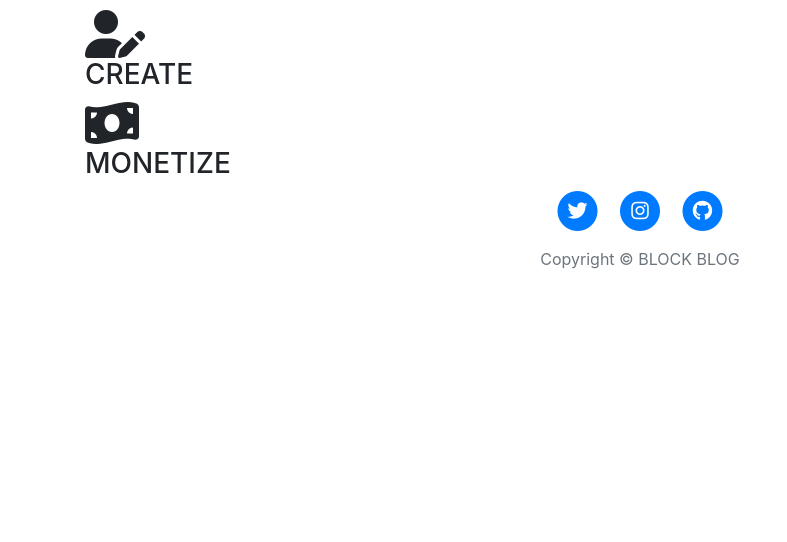
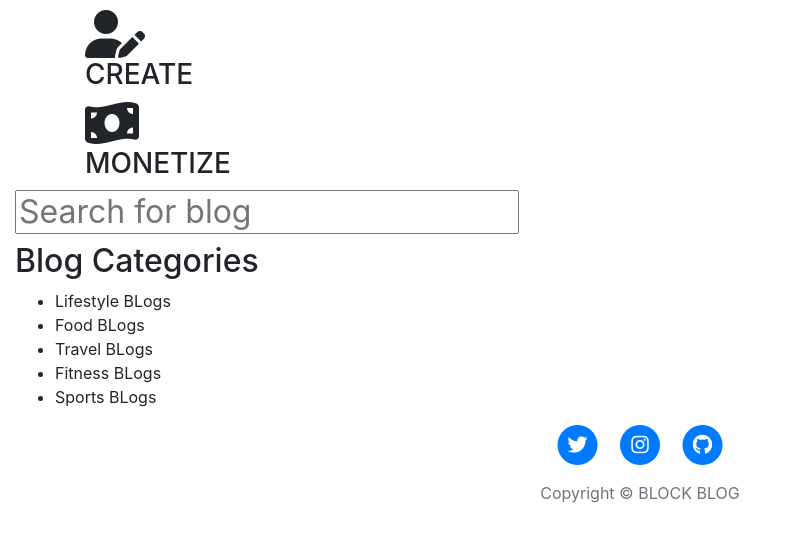
Before and after one commit to Murathe/BlockBlog, a Python web app: template app/templates/index.html in a window 1280 px wide. Shown: the part 208-750 px from the top of the page, without its empty margins (0-787 px from the left). Run offline with Jinja, Linux system fonts and the light colour scheme; the template is opened without the code that fills it, so the values that code supplies are empty; some libraries are stand-ins or nearby versions.

Commit message:
Add sidebar section and logic.

```diff
--- a/app/templates/index.html
+++ b/app/templates/index.html
@@ -60,7 +60,27 @@
 
 
     </div>
-    <div class="col-md-3" id="topics">
+    <div class="col-md-3" id="blogs">
+      <div class="sidebar">
+        <div class="section search">
+          <h2 class="section-title">
+          <form action="index.html" method="POST">
+            <input type="text" name=""search-term" class="text-input" placeholder="Search for blog"">
+          </form>
+        </div>
+
+          <div class="section blogs">
+            <h2 class="section-title">Blog Categories</h2>
+            <ul>
+              <li><a href="{{url_for('main.lifestyle')}}"></a>Lifestyle BLogs</li>
+              <li><a href="{{url_for('main.food')}}"></a>Food BLogs</li>
+              <li><a href="{{url_for('main.travel')}}"></a>Travel BLogs</li>
+              <li><a href="{{url_for('main.fitness')}}"></a>Fitness BLogs</li>
+              <li><a href="{{url_for('main.sports')}}"></a>Sports BLogs</li>
+            </ul>
+          </div>
+
+      </div>
 
     </div>
   </div>
```
